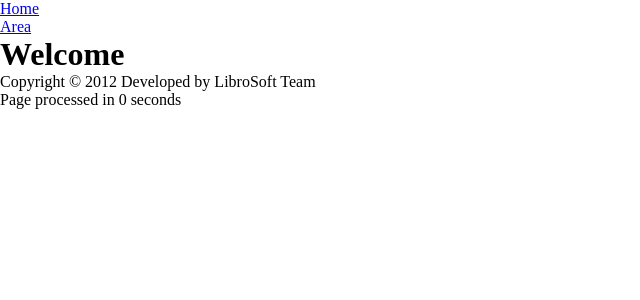
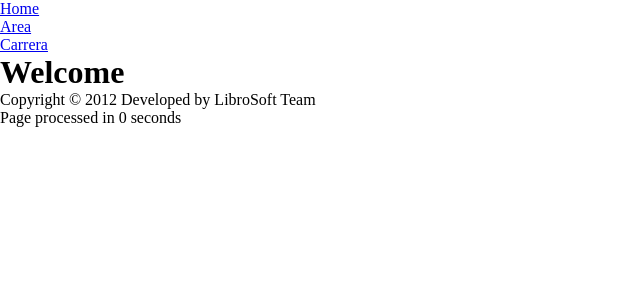
Before and after one commit to darlinandrea/LIBRO-SOFT, a PHP site: page /index.php?ac=1 in a window 1280 px wide. Shown: the top 300 px of the page, without its empty margins (0-640 px from the left). Run offline with PHP 8.4, Linux system fonts and the light colour scheme; some libraries are stand-ins or nearby versions.

Commit message:
Modulo Carrera

```diff
--- a/index.php
+++ b/index.php
@@ -7,6 +7,11 @@ switch($_GET["ac"]){
 		require FRONTEND_PATH_CONTROLLERS."/AreaController.php";
 		(new AreaController($con, $engine))->manejadorDeAcciones();
 	break;
+	case "carrera":
+		require FRONTEND_PATH_CONTROLLERS."/CarreraController.php";
+		$carrera = new CarreraController($con, $engine);
+		$carrera->manejadorDeAcciones();
+	break;
 	default:
 		$aParams['user']='super admin';
 		echo $engine->render('index', $aParams);
--- a/web/templates/layout.php
+++ b/web/templates/layout.php
@@ -19,6 +19,7 @@
 <ul>
 	<li><a href="./">Home</a></li>
     <li><a href="?ac=area">Area</a></li>
+	<li><a href="?ac=carrera">Carrera</a></li>
 </ul>
 <div id="content">
   <?php $this->output('content') ?>
```
